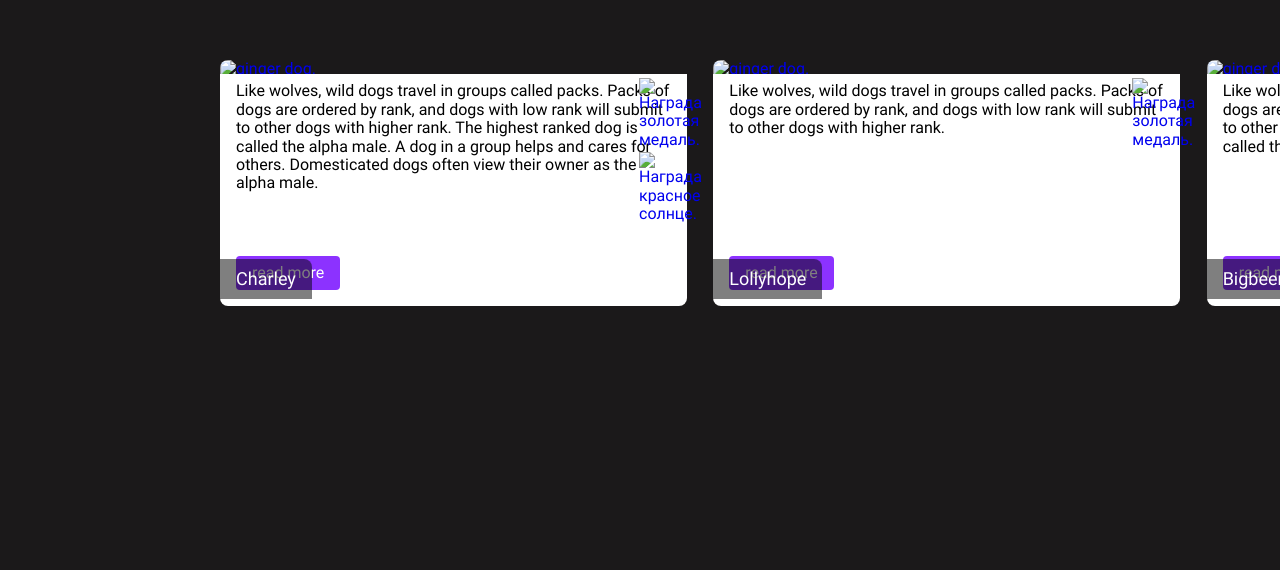
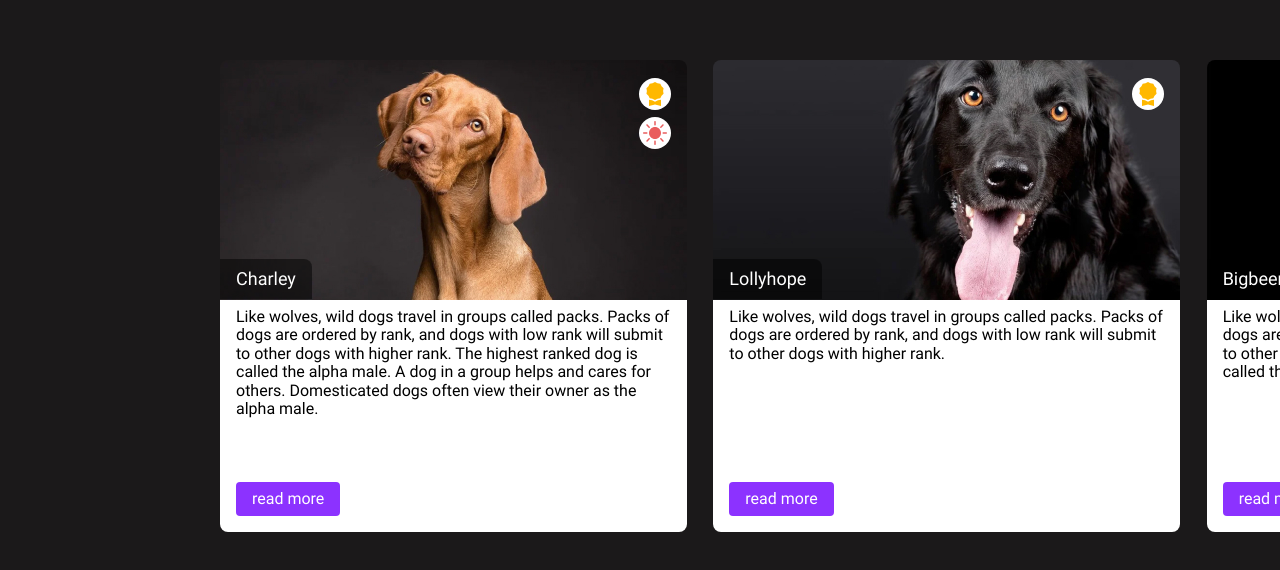
Before and after one commit to father-fury/dz-1, a plain HTML site: page index.html in a window 1280 px wide. Shown: the part 138-708 px from the top of the page. Drawn offline with Linux system fonts and the light colour scheme; the site is published under a folder, as on GitHub Pages, so addresses that start at the root find nothing.

Commit message:
dz#1 commit 4

```diff
--- a/index.html
+++ b/index.html
@@ -1,5 +1,5 @@
 <!DOCTYPE html>
-<html>
+<html lang="ru">
 
 <head>
     <meta charset="utf-8">
@@ -15,13 +15,13 @@
                 <li class="card-list__item">
                     <a href="#" class="card">
                         <div class="card__top">
-                            <img class="card__img" src="/img/dog-img-1.jpg" width="467" height="240"
+                            <img class="card__img" src="./img/dog-img-1.jpg" width="467" height="240"
                                 alt="ginger dog." />
                             <ul class="card__rewards">
                                 <li class="card__reward">
-                                    <img class="card__reward-icon" src="/img/dog-reward-1.svg"
+                                    <img class="card__reward-icon" src="./img/dog-reward-1.svg"
                                         alt="Награда золотая медаль." width="32" height="32">
-                                    <img class="card__reward-icon" src="/img/dog-reward-2.svg"
+                                    <img class="card__reward-icon" src="./img/dog-reward-2.svg"
                                         alt="Награда красное солнце." width="32" height="32">
                                 </li>
                             </ul>
@@ -43,11 +43,11 @@
                 <li class="card-list__item">
                     <a href="#" class="card">
                         <div class="card__top">
-                            <img class="card__img" src="/img/dog-img-2.jpg" width="467" height="240"
+                            <img class="card__img" src="./img/dog-img-2.jpg" width="467" height="240"
                                 alt="ginger dog." />
                             <ul class="card__rewards">
                                 <li class="card__reward">
-                                    <img class="card__reward-icon" src="/img/dog-reward-1.svg"
+                                    <img class="card__reward-icon" src="./img/dog-reward-1.svg"
                                         alt="Награда золотая медаль." width="32" height="32">
                                 </li>
                             </ul>
@@ -67,13 +67,13 @@
                 <li class="card-list__item">
                     <a href="#" class="card">
                         <div class="card__top">
-                            <img class="card__img" src="/img/dog-img-3.jpg" width="467" height="240"
+                            <img class="card__img" src="./img/dog-img-3.jpg" width="467" height="240"
                                 alt="ginger dog." />
                             <ul class="card__rewards">
                                 <li class="card__reward">
-                                    <img class="card__reward-icon" src="/img/dog-reward-1.svg"
+                                    <img class="card__reward-icon" src="./img/dog-reward-1.svg"
                                         alt="Награда золотая медаль." width="32" height="32">
-                                    <img class="card__reward-icon" src="/img/dog-reward-2.svg"
+                                    <img class="card__reward-icon" src="./img/dog-reward-2.svg"
                                         alt="Награда красное солнце." width="32" height="32">
                                 </li>
                             </ul>
--- a/style/style.css
+++ b/style/style.css
@@ -52,6 +52,7 @@ body {
 
 .card__top {
   flex-shrink: 0;
+  max-height: 240px;
 }
 
 .card__img {
@@ -91,7 +92,6 @@ body {
   background: #FFF;
   padding: 8px 16px 16px 16px;
   border-radius: 0 0 8px 8px;
-  margin-top: -4px;
   min-height: 208px;
   display: flex;
   flex-direction: column;
```
